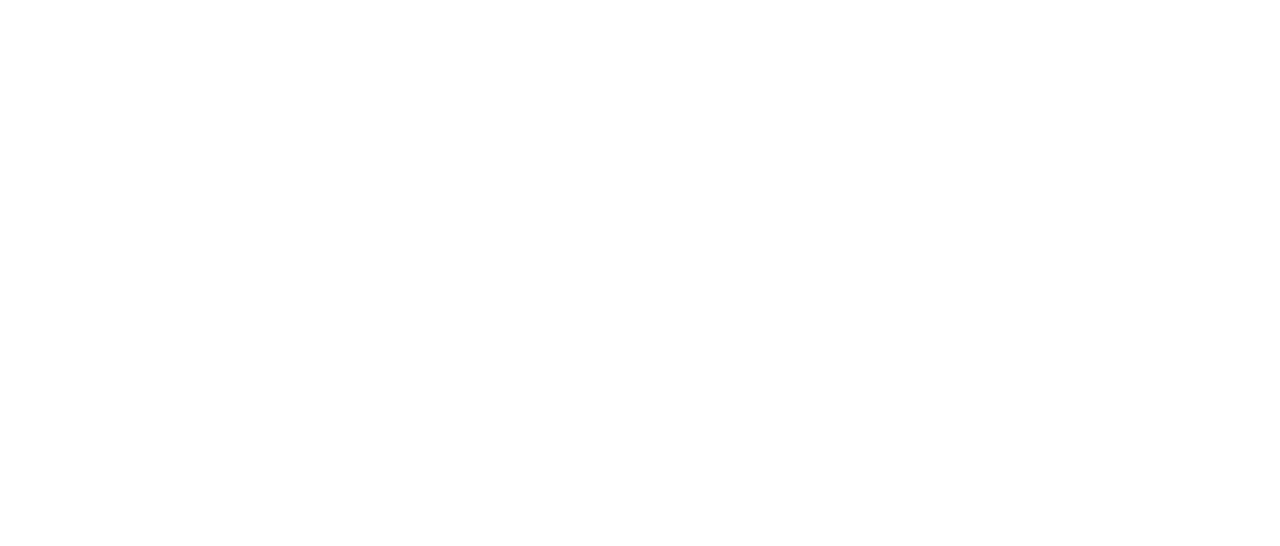
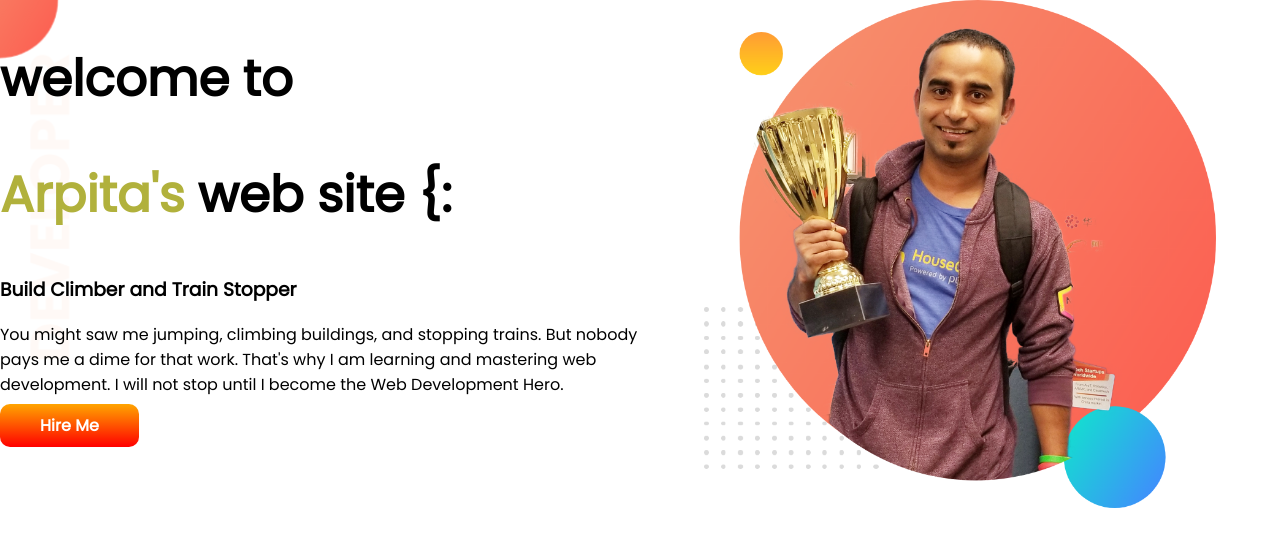
Before and after one commit to arpita87/developer-portfolio, a plain HTML site: page index.html in a window 1280 px wide. Drawn offline with Linux system fonts and the light colour scheme.

Commit message:
half done

```diff
--- a/index.html
+++ b/index.html
@@ -5,9 +5,21 @@
     <meta http-equiv="X-UA-Compatible" content="IE=edge">
     <meta name="viewport" content="width=device-width, initial-scale=1.0">
     <title>Arpita's portfolio</title>
+    <link rel="preconnect" href="https://fonts.googleapis.com">
+    <link rel="preconnect" href="https://fonts.gstatic.com" crossorigin>
+    <link href="https://fonts.googleapis.com/css2?family=Poppins&display=swap" rel="stylesheet">
     <link rel="stylesheet" href="style.css">
 </head>
 <body>
+    <section class="imag">
+    <div class="half-width"><h1>welcome to </h1>
+        <h1><span id="nt">Arpita's</span> web site {:</h1>
+            <h3>Build Climber and Train Stopper</h3>
+            <p>You might saw me jumping, climbing buildings, and stopping trains. But nobody pays me a dime for that work. That's why I am learning and mastering web development. I will not stop until I become the Web Development Hero.</p>
+            <a class="link-button" target="_blank" href="https://github.com/arpita87/developer-portfolio">Hire Me</button></a>
 
-</body>
+        </div>
+       <div class="half-width"> <img src="images/jhankar.png"></div>
+    </section>
+    </body>
 </html>
--- a/style.css
+++ b/style.css
@@ -0,0 +1,34 @@
+body{
+    font-family: 'Poppins', sans-serif;
+    margin:0;
+}
+h1{
+    font-size: 50px;
+}
+#nt{
+    color:rgb(177, 177, 60);
+}
+section{
+    display: flex;
+}
+.half-width{
+    width:50%;
+}
+.half-width img{
+    width:80%;
+    padding-left:10%;
+}
+.link-button{
+    text-decoration: none;
+
+    background-image: linear-gradient(orange,red);
+    color: white;
+    padding : 10px 40px;
+    border-radius : 10px;
+  font-weight: 800;
+
+}
+.imag{
+    background-image:url(images/top-banner.png);
+    background-repeat:no-repeat;
+}
```
Also changed, not shown: images/dream-bg.png (added), images/exp-bg.png (added), images/jhankar.png (added), images/jhankar2.png (added), images/my-bg.png (added), images/my-bg2.png (added), images/top-banner.png (added), 7 other files.
